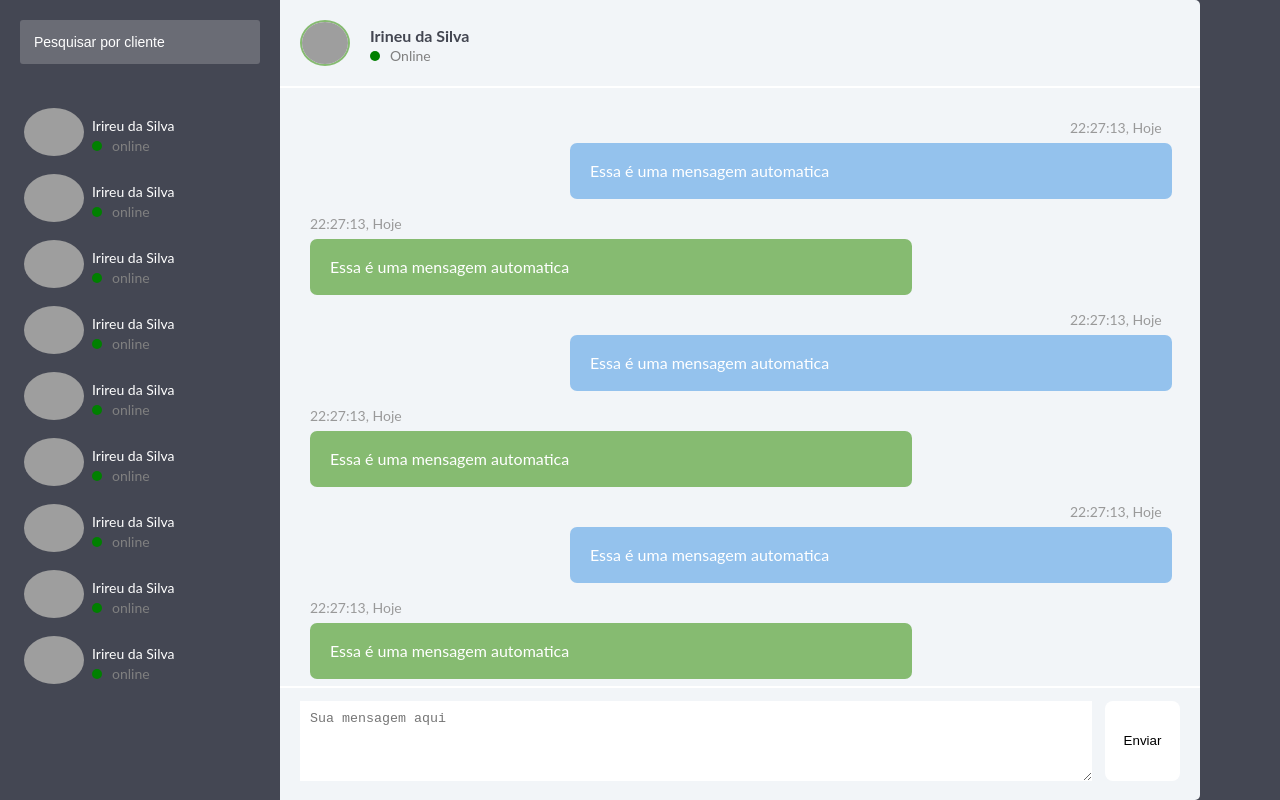
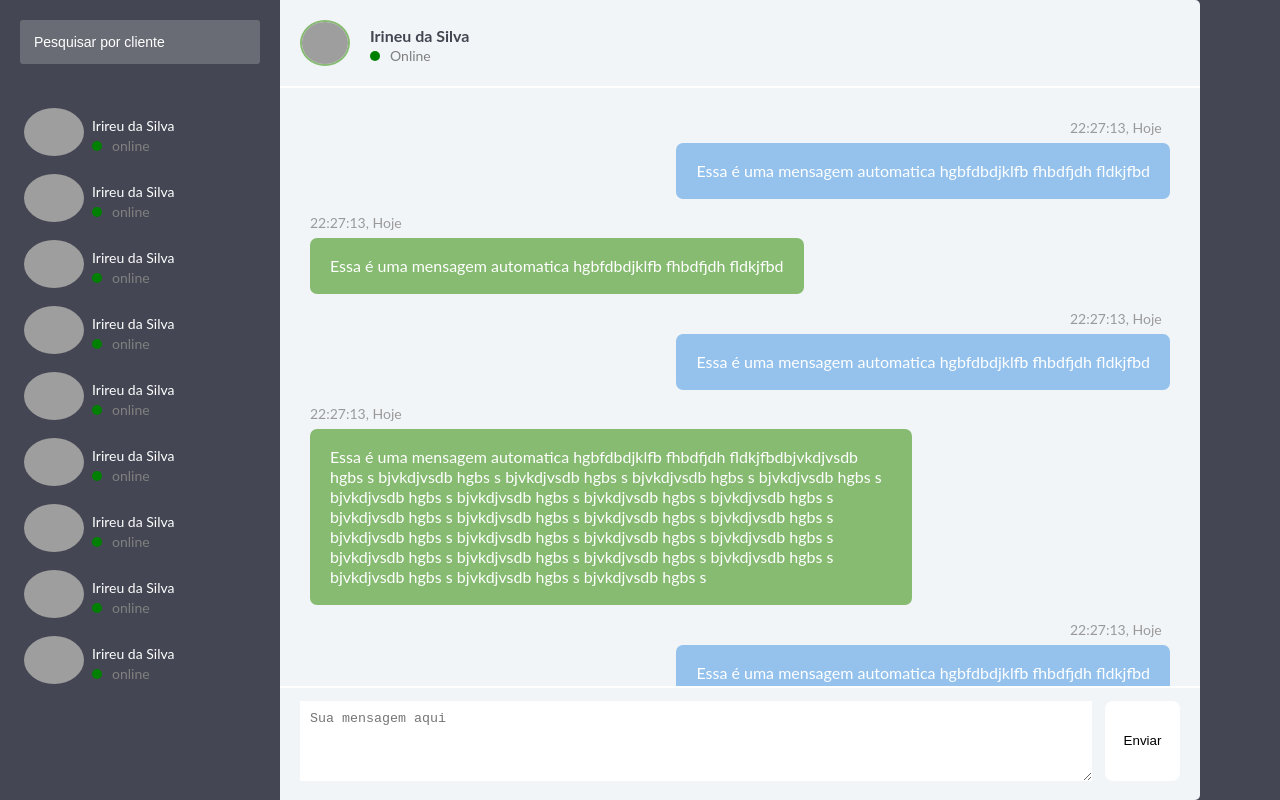
Before and after one commit to ederfmatos/food-bot, a React (Create React App) app in the folder web/: page / in a window 1280 px wide. Built offline with nearby package versions, Linux system fonts and the light colour scheme; grey boxes are pictures that could not be loaded.

Commit message:
FIX: Corrigido tamanho da mensagem

```diff
--- a/web/src/components/Chat/index.js
+++ b/web/src/components/Chat/index.js
@@ -40,7 +40,9 @@ function Chat() {
               22:27:13, Hoje
             </MessageTime>
             <MessageText myMessage={index % 2 === 0}>
-              Essa é uma mensagem automatica
+              Essa é uma mensagem automatica hgbfdbdjklfb fhbdfjdh fldkjfbd
+              {index === 3 &&
+                "bjvkdjvsdb hgbs s bjvkdjvsdb hgbs s  bjvkdjvsdb hgbs s  bjvkdjvsdb hgbs s  bjvkdjvsdb hgbs s  bjvkdjvsdb hgbs s  bjvkdjvsdb hgbs s bjvkdjvsdb hgbs s  bjvkdjvsdb hgbs s  bjvkdjvsdb hgbs s  bjvkdjvsdb hgbs s  bjvkdjvsdb hgbs s  bjvkdjvsdb hgbs s bjvkdjvsdb hgbs s  bjvkdjvsdb hgbs s  bjvkdjvsdb hgbs s  bjvkdjvsdb hgbs s  bjvkdjvsdb hgbs s  bjvkdjvsdb hgbs s bjvkdjvsdb hgbs s  bjvkdjvsdb hgbs s  bjvkdjvsdb hgbs s  bjvkdjvsdb hgbs s  bjvkdjvsdb hgbs s  "}
             </MessageText>
           </Message>
         ))}
--- a/web/src/components/Chat/styles.js
+++ b/web/src/components/Chat/styles.js
@@ -73,6 +73,7 @@ export const ChatHistory = styled.ul`
 
 export const Message = styled.li`
   margin-bottom: 15px;
+  min-height: 80px;
 `;
 
 export const MessageText = styled.span`
@@ -83,13 +84,12 @@ export const MessageText = styled.span`
   background: ${green};
   min-width: 200px;
   max-width: 70%;
-  display: block;
-  position: relative;
+  display: inline-block;
 
   ${(props) =>
     props.myMessage &&
     css`
-      right: -260px;
+      float: right;
       background: ${blue};
     `}
 `;
```
